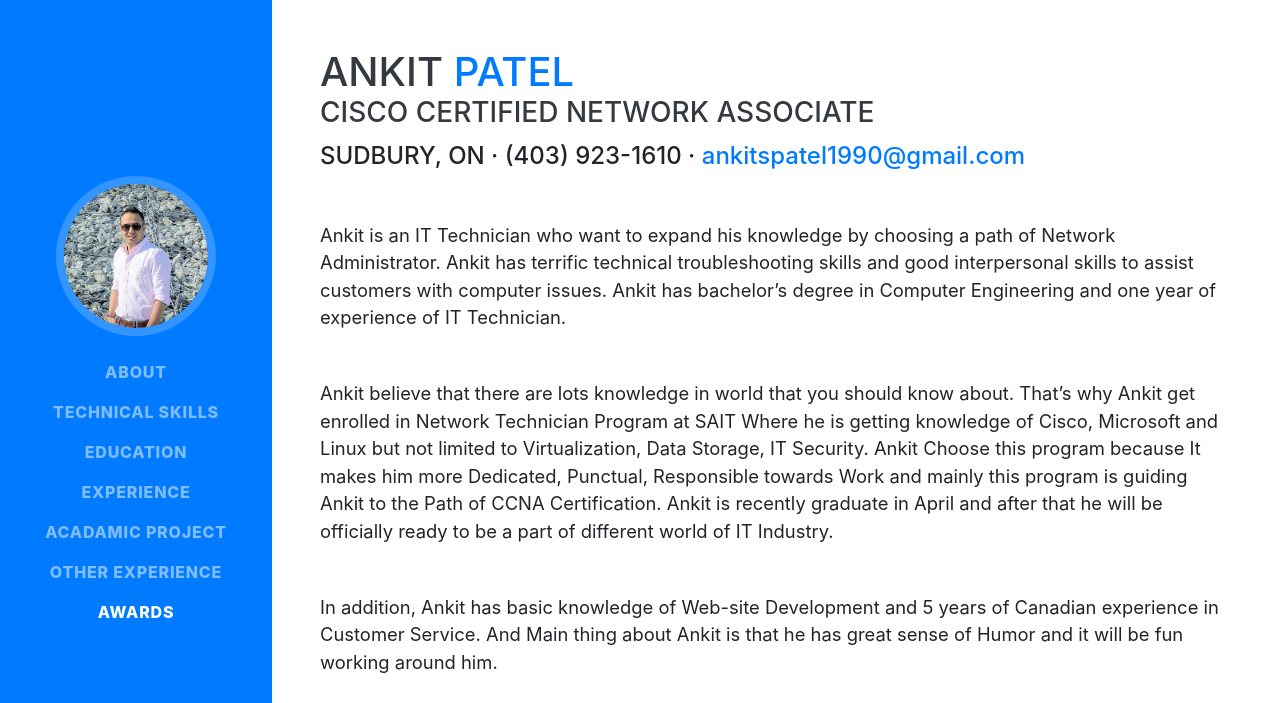
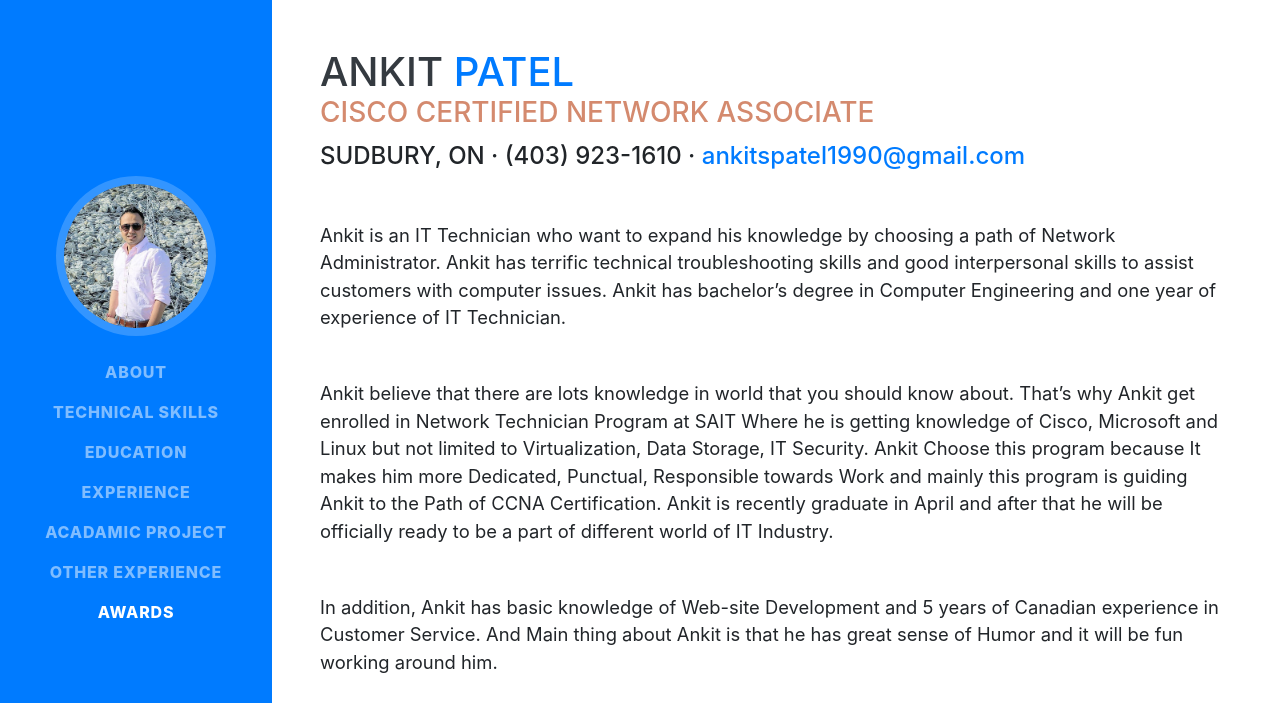
Before and after one commit to ankitpatel710/ankitpatel710.github.io, a website with bundled scripts: page index.html in a window 1280 px wide. Shown: the top 703 px of the page. Built offline with nearby package versions, Linux system fonts and the light colour scheme; a web font is replaced by a local one.

Commit message:
Update resume.css

```diff
--- a/css/resume.css
+++ b/css/resume.css
@@ -46,7 +46,7 @@ h2 {
 h3 {
   font-size: 2rem;
   	text-transform: uppercase;
-	color: #343a40;
+	color: #d48a6e;
 }
 
 p.lead {
```
